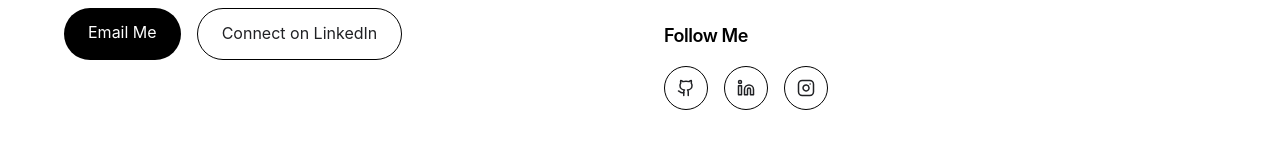
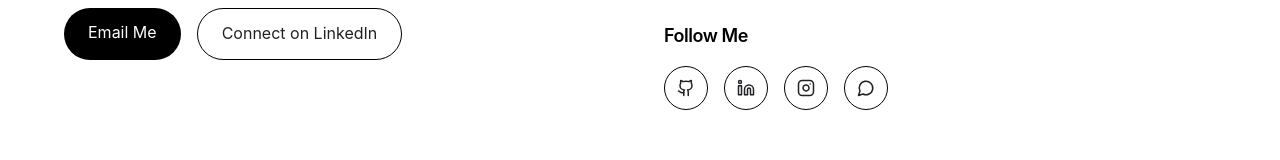
Before and after one commit to Jay-panchal-25/Portfolio-, a React (Vite) app: page / in a window 1280 px wide. Shown: the part 4114-4274 px from the top of the page. Built offline with nearby package versions, Linux system fonts and the light colour scheme; a web font is replaced by a local one.

Commit message:
add whatsapp link

```diff
--- a/src/components/Contact.jsx
+++ b/src/components/Contact.jsx
@@ -6,6 +6,7 @@ import {
   Linkedin,
   Twitter,
   Instagram,
+  MessageCircle,
 } from "lucide-react";
 
 const Contact = () => {
@@ -24,6 +25,11 @@ const Contact = () => {
       icon: <Instagram size={18} />,
       label: "Instagram",
       href: "https://www.instagram.com/_jay_panchal_007",
+    },
+    {
+      icon: <MessageCircle size={18} />,
+      label: "whatsapp",
+      href: "https://wa.me/919313944698",
     },
   ];
 
```
